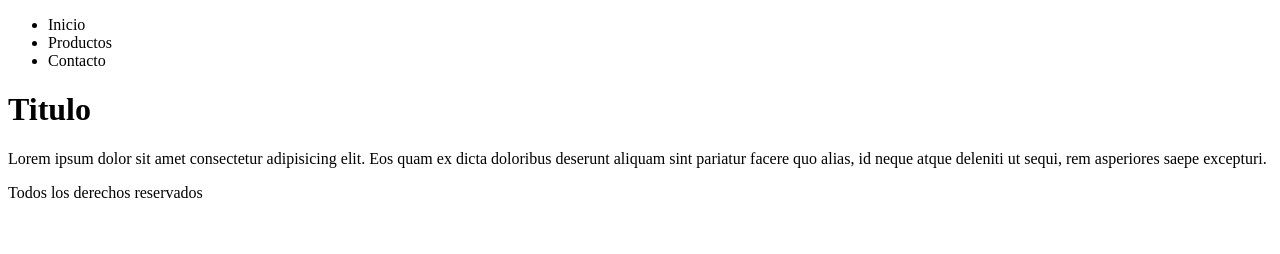
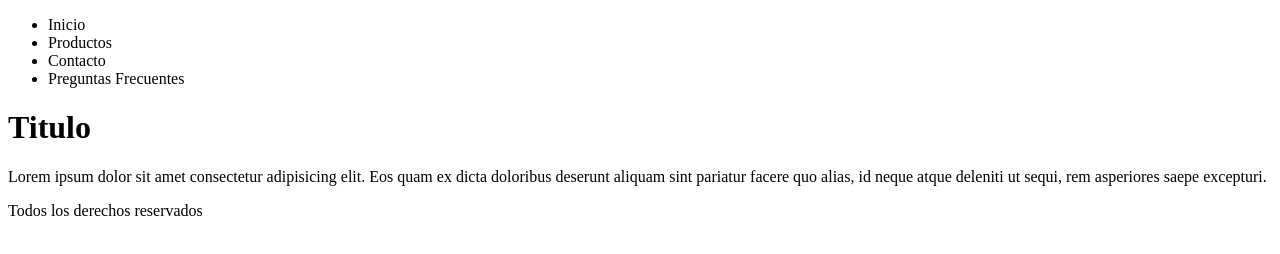
Before and after one commit to emialler/desafio-repositorio, a plain HTML site: page index.html in a window 1280 px wide. Drawn offline with Linux system fonts and the light colour scheme.

Commit message:
agrego Preguntas Frecuentes al header

```diff
--- a/index.html
+++ b/index.html
@@ -13,6 +13,7 @@
                 <li>Inicio</li>
                 <li>Productos</li>
                 <li>Contacto</li>
+                <li>Preguntas Frecuentes</li>
             </ul>
         </nav>
         <h1>Titulo</h1>
```
